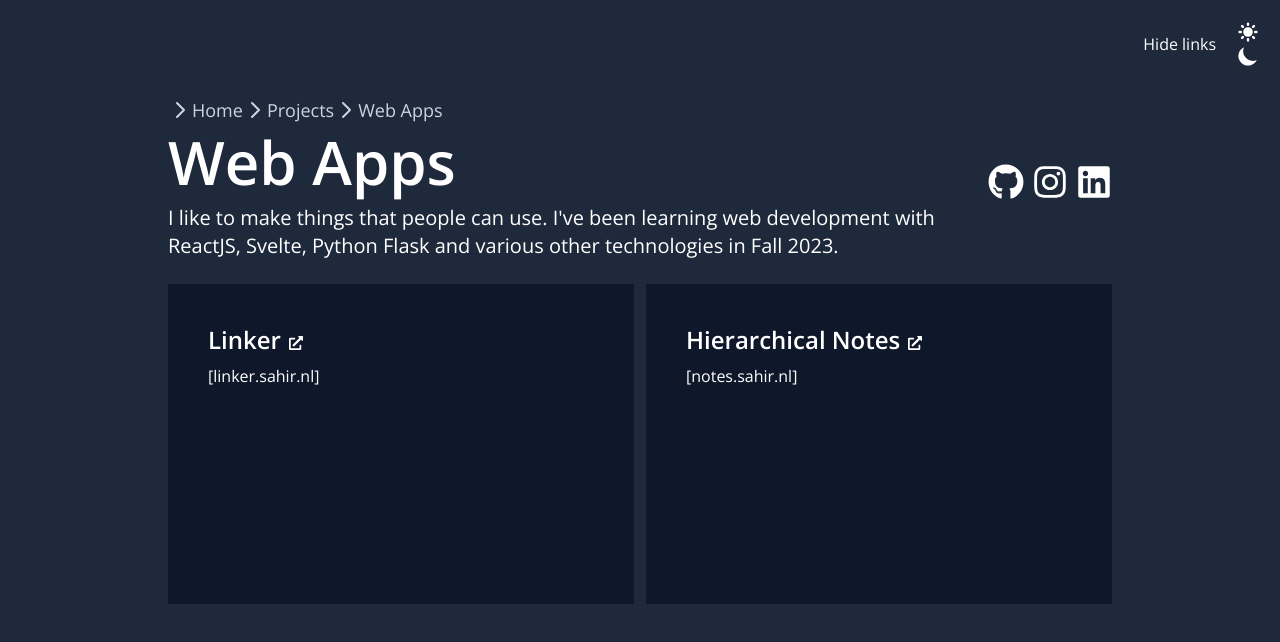
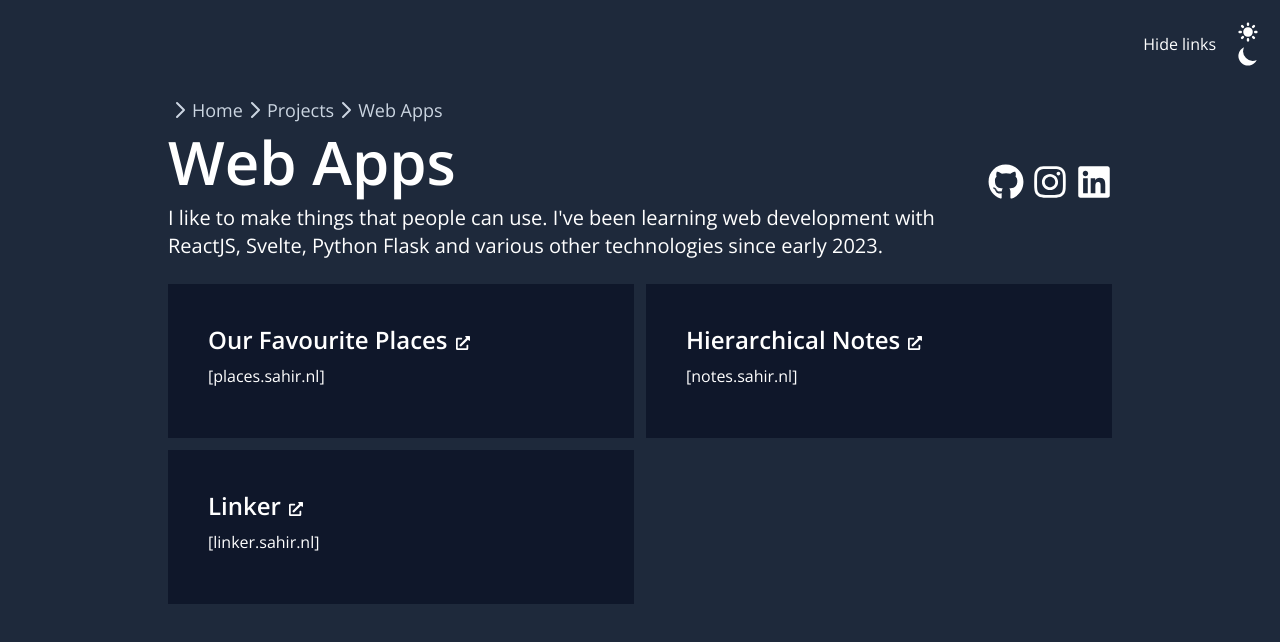
Before and after one commit to 100portraits/portfolio, a React (Vite) app in the folder portfolio/: page /projects/webapps in a window 1280 px wide. Shown: the top 642 px of the page. Built offline with nearby package versions, Linux system fonts and the light colour scheme.

Commit message:
added places webapp link

```diff
--- a/portfolio/src/pages/projects/Webapps.jsx
+++ b/portfolio/src/pages/projects/Webapps.jsx
@@ -21,14 +21,16 @@ const Webapps = () => {
         }
         header='Web Apps'
         subheader=''
-        subheader2={<>I like to make things that people can use. I've been learning web development with ReactJS, Svelte, Python Flask and various other technologies in Fall 2023.</>}
+        subheader2={<>I like to make things that people can use. I've been learning web development with ReactJS, Svelte, Python Flask and various other technologies since early 2023.</>}
 
         contentlist={[
+
             {
-                title: 'Linker',
-                link: 'https://linker.sahir.nl',
+                title: 'Our Favourite Places',
+                link: 'https://places.sahir.nl',
                 linkExternal: true,
-                description: '[linker.sahir.nl]'
+
+                description: '[places.sahir.nl]'
             },
             {
                 title: 'Hierarchical Notes',
@@ -36,7 +38,13 @@ const Webapps = () => {
                 linkExternal: true,
 
                 description: '[notes.sahir.nl]'
-            }
+            },
+            {
+                title: 'Linker',
+                link: 'https://linker.sahir.nl',
+                linkExternal: true,
+                description: '[linker.sahir.nl]'
+            },
         ]}
 
         />
```
